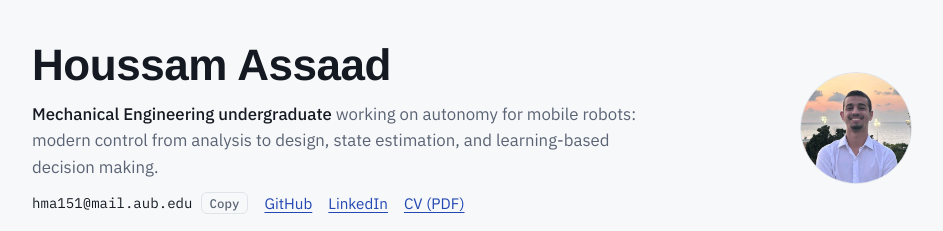
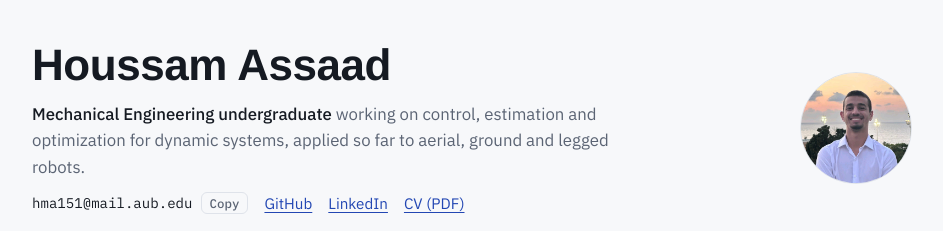
Before and after one commit to h0usam/h0usam.github.io, a plain HTML site: page index.html in a window 1280 px wide. Shown: the top 231 px of the page, without its empty margins (168-1111 px from the left). Drawn offline with Linux system fonts and the light colour scheme; a web font is replaced by a local one.

Commit message:
Add files via upload

```diff
--- a/index.html
+++ b/index.html
@@ -1,7 +1,7 @@
 <!doctype html><html lang="en"><head><meta charset="utf-8"><meta name="viewport" content="width=device-width,initial-scale=1,viewport-fit=cover">
 <title>Houssam Assaad</title>
 <meta name="claude:viewport-fit-sides" content="cover">
-<meta name="description" content="Houssam Assaad: Mechanical Engineering undergraduate working on autonomy for mobile robots, modern control, state estimation and learning-based decision making.">
+<meta name="description" content="Houssam Assaad: Mechanical Engineering undergraduate working on control, estimation and optimization for dynamic systems, applied to aerial, ground and legged robots.">
 <link rel="preconnect" href="https://fonts.googleapis.com">
 <link rel="preconnect" href="https://fonts.gstatic.com" crossorigin>
 <link rel="stylesheet" href="https://fonts.googleapis.com/css2?family=Familjen+Grotesk:wght@500;600;700&family=IBM+Plex+Sans:ital,wght@0,400;0,500;0,600;1,400&family=IBM+Plex+Mono:wght@400;500&display=swap">
@@ -192,7 +192,7 @@ footer{border-top:1px solid var(--line);padding-block:20px 32px;color:var(--mute
   <header class="top">
     <div class="who">
       <h1>Houssam Assaad</h1>
-      <p class="role"><b>Mechanical Engineering undergraduate</b> working on autonomy for mobile robots: modern control from analysis to design, state estimation, and learning-based decision making.</p>
+      <p class="role"><b>Mechanical Engineering undergraduate</b> working on control, estimation and optimization for dynamic systems, applied so far to aerial, ground and legged robots.</p>
       <div class="links">
         <span class="email"><code id="mail">hma151@mail.aub.edu</code><button class="copy" id="copyBtn" type="button">Copy</button></span>
         <a href="https://github.com/h0usam" target="_blank" rel="noopener">GitHub</a>
```
Also changed, not shown: 1 other file.
